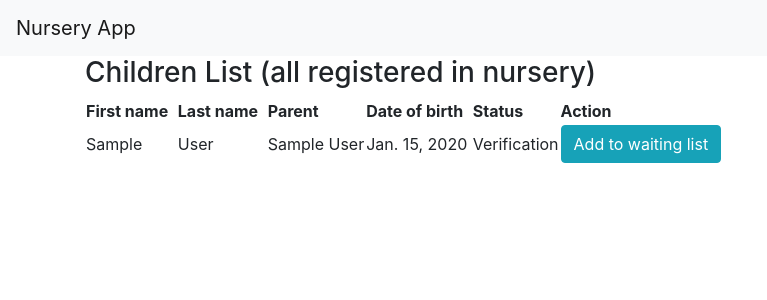
After one commit to Bartecky/Nursery_App, a Django app: a page that uses src/NurseryApp/templates/navbar.html in a window 1280 px wide. The commit adds this page. Shown: the top 300 px of the page, without its empty margins (0-767 px from the left). Run offline with Django 3.2, Linux system fonts and the light colour scheme; tables that the repository leaves empty hold one stand-in row (values such as "Sample post"); some libraries are stand-ins or nearby versions.

Commit message:
created child-list-view, added new fields to child model, changes in templates

```diff
--- a/src/Nursery/urls.py
+++ b/src/Nursery/urls.py
@@ -24,6 +24,7 @@ from NurseryApp.views import (
     ChildDetailView,
     ChildUpdateView,
     ChildDeleteView,
+    ChildListView,
     GroupCreateView,
     GroupDetailView,
     GroupUpdateView,
@@ -62,6 +63,7 @@ urlpatterns = [
     url(r'^child/detail/(?P<pk>(\d)+)/$', ChildDetailView.as_view(), name='child-detail-view'),
     url(r'^child/update/(?P<pk>(\d)+)/$', ChildUpdateView.as_view(), name='child-update-view'),
     url(r'^child/delete/(?P<pk>(\d)+)/$', ChildDeleteView.as_view(), name='child-delete-view'),
+    url(r'^child_list/$', ChildListView.as_view(), name='child-list-view'),
     url(r'^add_group/$', GroupCreateView.as_view(), name='group-create-view'),
     url(r'^group/detail/(?P<pk>(\d)+)/$', GroupDetailView.as_view(), name='group-detail-view'),
     url(r'^group/update/(?P<pk>(\d)+)/$', GroupUpdateView.as_view(), name='group-update-view'),
--- a/src/NurseryApp/models.py
+++ b/src/NurseryApp/models.py
@@ -2,7 +2,11 @@ from django.db import models
 from django.contrib.auth.models import User
 from django.urls import reverse_lazy
 
-
+CHILD_STATUS = (
+    ('1', 'Verification'),
+    ('2', 'Waiting'),
+    ('3', 'Accepted')
+)
 # Create your models here.
 class Parent(models.Model):
     user = models.OneToOneField(User, on_delete=models.CASCADE)
@@ -23,6 +27,8 @@ class Child(models.Model):
     group = models.ForeignKey('Group', blank=True, null=True, on_delete=models.CASCADE)
     activity = models.ManyToManyField('Activity', blank=True)
     diet = models.ManyToManyField('Diet', blank=True)
+    registration_time = models.DateTimeField(auto_now_add=True)
+    status = models.CharField(max_length=1, choices=CHILD_STATUS, default='1')
 
     def __str__(self):
         return '{} {}'.format(self.first_name, self.last_name)
--- /dev/null
+++ b/src/NurseryApp/templates/child-list-view.html
@@ -0,0 +1,34 @@
+{% extends 'base.html' %}
+
+{% block content %}
+    <div class="row">
+        <div class="col-sm-8">
+            <h3>Children List (all registered in nursery)</h3>
+            <table>
+                <tr>
+                    <th>First name &nbsp;</th>
+                    <th>Last name &nbsp;</th>
+                    <th>Parent &nbsp;</th>
+                    <th>Date of birth &nbsp;</th>
+                    <th>Status</th>
+                    <th>Action</th>
+                </tr>
+                {% for object in object_list %}
+                    <tr>
+                        <td>{{ object.first_name }}</td>
+                        <td>{{ object.last_name }}</td>
+                        <td>{{ object.parent }}</td>
+                        <td>{{ object.day_of_birth }}</td>
+                        <td>{{ object.get_status_display }}</td>
+                        <td><input type="button" onclick="location.href=''"
+                               class="btn btn-info"
+                               value="Add to waiting list"></td>
+                    </tr>
+                {% endfor %}
+            </table>
+        </div>
+        <div class="col-sm-4">
+
+        </div>
+    </div>
+{% endblock %}
--- a/src/NurseryApp/templates/navbar.html
+++ b/src/NurseryApp/templates/navbar.html
@@ -11,13 +11,15 @@
                 <li class="nav-item dropdown">
                     <a class="nav-link dropdown-toggle" href="#" id="navbarDropdown" role="button"
                        data-toggle="dropdown" aria-haspopup="true" aria-expanded="false">
-                        Dropdown
+                        Management
                     </a>
                     <div class="dropdown-menu" aria-labelledby="navbarDropdown">
-                        <a class="dropdown-item" href="">Item</a>
-                        <a class="dropdown-item" href="">Item</a>
-                        <a class="dropdown-item" href="">Item</a>
-                        <a class="dropdown-item" href="">Item</a>
+                        <a class="dropdown-item" href="{% url 'child-list-view' %}">Children</a>
+                        <a class="dropdown-item" href="{% url 'group-list-view' %}">Groups</a>
+                        <a class="dropdown-item" href="{% url 'teacher-list-view' %}">Teachers</a>
+                        <a class="dropdown-item" href="">Parents</a>
+                        <a class="dropdown-item" href="{% url 'activity-list-view' %}">Activities</a>
+                        <a class="dropdown-item" href="{% url 'diet-list-view' %}">Diets</a>
                     </div>
                 </li>
                 {#                <li class="nav-item">#}
--- a/src/NurseryApp/views.py
+++ b/src/NurseryApp/views.py
@@ -92,9 +92,9 @@ class ChildDeleteView(DeleteView):
     success_url = reverse_lazy('main-view')
 
 
-class GroupListView(ListView):
-    queryset = Group.objects.all()
-    template_name = 'group-list-view.html'
+class ChildListView(ListView):
+    queryset = Child.objects.all().order_by('registration_time')
+    template_name = 'child-list-view.html'
 
 
 class GroupCreateView(CreateView):
@@ -119,6 +119,11 @@ class GroupDeleteView(DeleteView):
     model = Group
     template_name = 'group-delete-view.html'
     success_url = reverse_lazy('group-list-view')
+
+
+class GroupListView(ListView):
+    queryset = Group.objects.all()
+    template_name = 'group-list-view.html'
 
 
 class TeacherCreateView(CreateView):
@@ -233,7 +238,6 @@ class DietListView(ListView):
     queryset = Diet.objects.all()
     template_name = 'diet-list-view.html'
 
-
 # class WaitingListView(View):
 #     def get(self, request):
 #         children = Child.objects.all()
```
Also changed, not shown: src/NurseryApp/templates/main-page.html (+5 -6 lines).
